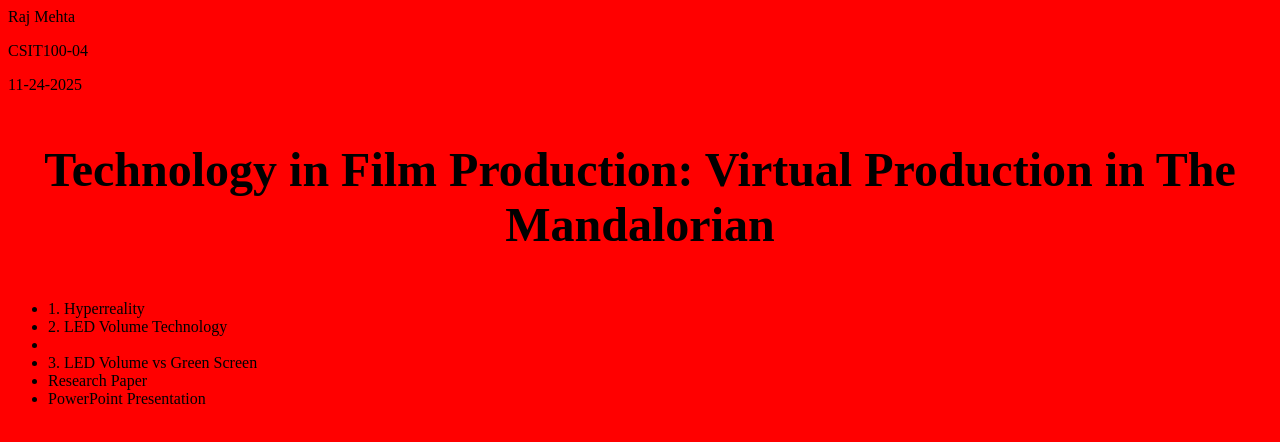
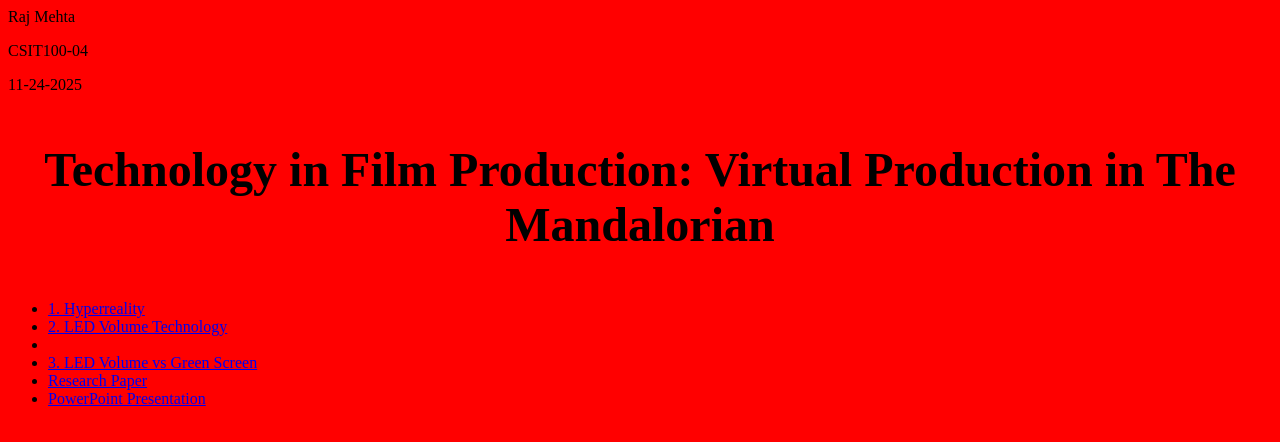
Before and after one commit to RKM210/webography, a plain HTML site: page index.html in a window 1280 px wide. Drawn offline with Linux system fonts and the light colour scheme.

Commit message:
Update index.html

```diff
--- a/index.html
+++ b/index.html
@@ -8,9 +8,9 @@
 <body style="background-color:red;">
 <p style="font: bold 48px Times New Roman;color:black;text-align:center;"> Technology in Film Production: Virtual Production in The Mandalorian</p>
 <ul>
-<li><ahref="topic1.html">1. Hyperreality</a></li>
-<li><ahref="topic2.html">2. LED Volume Technology</a><li>
-<li><ahref="topic3.html">3. LED Volume vs Green Screen</a></li>
-<li><ahref="ResearchPaper.pdf">Research Paper</a></li>
-<li><ahref="Presentation.pptx">PowerPoint Presentation</a></li>
+<li><a href="topic1.html">1. Hyperreality</a></li>
+<li><a href="topic2.html">2. LED Volume Technology</a><li>
+<li><a href="topic3.html">3. LED Volume vs Green Screen</a></li>
+<li><a href="ResearchPaper.pdf">Research Paper</a></li>
+<li><a href="Presentation.pptx">PowerPoint Presentation</a></li>
 </ul>
```
